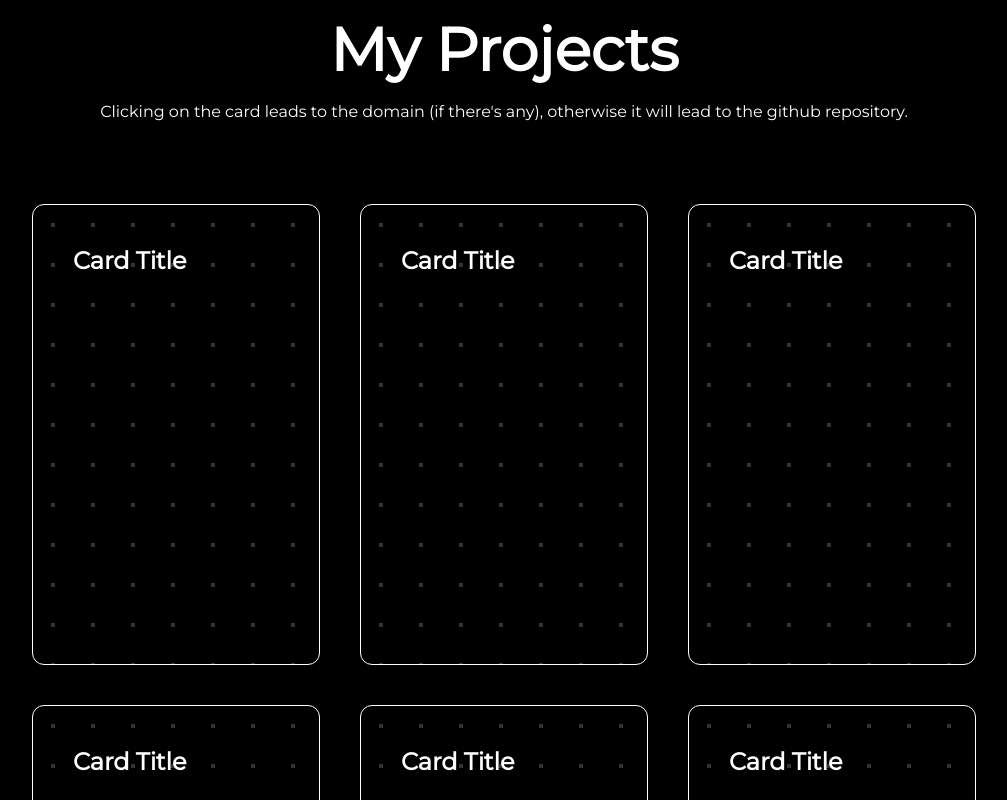
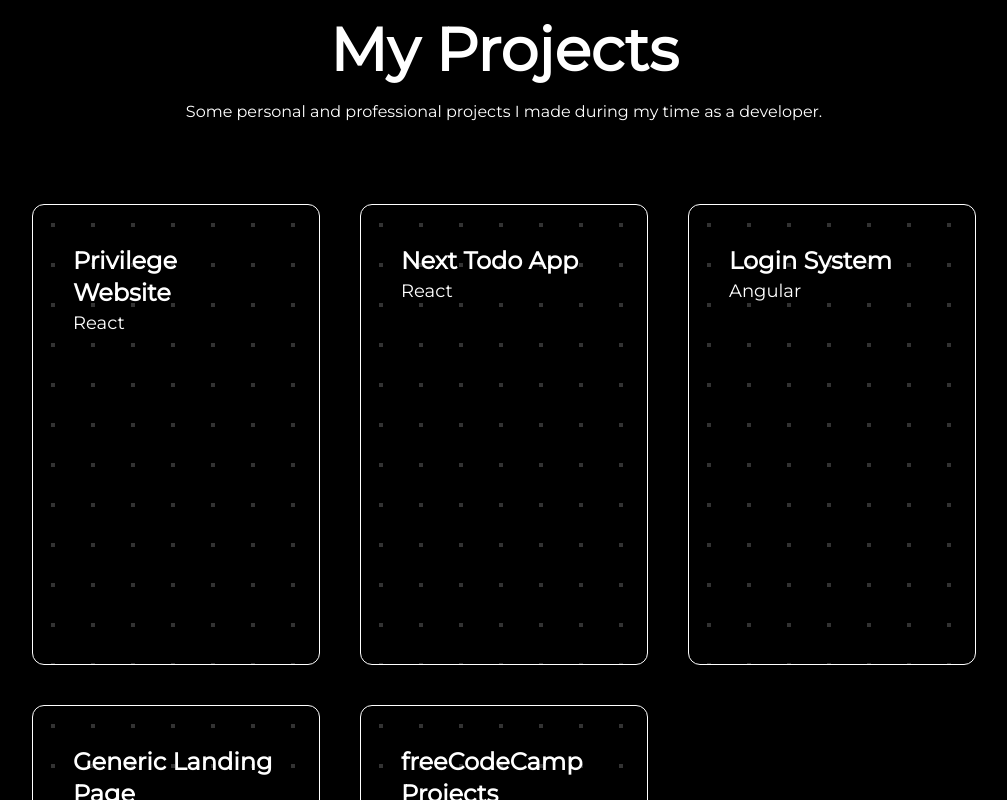
Before and after one commit to rodrfentanes21/my-portfolio, a Next.js app: page / in a window 1280 px wide. Shown: the part 1660-2460 px from the top of the page, without its empty margins (136-1143 px from the left). Built offline with nearby package versions, Linux system fonts and the light colour scheme.

Commit message:
filled project cards

```diff
--- a/components/ProjectCard.tsx
+++ b/components/ProjectCard.tsx
@@ -1,18 +1,49 @@
 import React from "react";
 import styles from "../styles/Card.module.css";
+import Link from "next/link";
 
-export default function ProjectCard() {
+export default function ProjectCard(props: any) {
   return (
     <div className="group">
       <div className={styles.card}>
         <div className={styles.cardgradient}></div>
         <div className={styles.cardcontent}>
-          <h3 className=" font-bold text-2xl">Card Title</h3>
-          <p className="opacity-0 transform ease-in-out transition duration-500 group-hover:opacity-100 text-sm lg:text-base">
-            Lorem ipsum dolor sit, amet consectetur adipisicing elit. In, odio
-            iure totam ullam
+          <h3 className=" font-bold text-2xl">{props.title}</h3>
+          <h4 className=" font-thin text-lg">{props.language}</h4>
+          <p className="opacity-0 transform ease-in-out transition duration-500 group-hover:opacity-100 text-sm lg:text-base mt-">
+            {props.content}
           </p>
-          <a className="opacity-0 transform ease-in-out transition duration-500 group-hover:opacity-100 absolute left-5 bottom-5">
+          <div className="absolute w-4/5 left-5 bottom-5 flex gap-4">
+            {props.mainLink ? (
+              <a
+                target="__blank"
+                href={props.mainLink}
+                className="opacity-0 transform ease-in-out transition duration-500 group-hover:opacity-100"
+              >
+                <svg
+                  xmlns="http://www.w3.org/2000/svg"
+                  fill="none"
+                  viewBox="0 0 24 24"
+                  stroke-width="1.5"
+                  stroke="currentColor"
+                  className="w-6 h-6"
+                >
+                  <path
+                    stroke-linecap="round"
+                    stroke-linejoin="round"
+                    d="M12 21a9.004 9.004 0 008.716-6.747M12 21a9.004 9.004 0 01-8.716-6.747M12 21c2.485 0 4.5-4.03 4.5-9S14.485 3 12 3m0 18c-2.485 0-4.5-4.03-4.5-9S9.515 3 12 3m0 0a8.997 8.997 0 017.843 4.582M12 3a8.997 8.997 0 00-7.843 4.582m15.686 0A11.953 11.953 0 0112 10.5c-2.998 0-5.74-1.1-7.843-2.918m15.686 0A8.959 8.959 0 0121 12c0 .778-.099 1.533-.284 2.253m0 0A17.919 17.919 0 0112 16.5c-3.162 0-6.133-.815-8.716-2.247m0 0A9.015 9.015 0 013 12c0-1.605.42-3.113 1.157-4.418"
+                  />
+                </svg>
+              </a>
+            ) : (
+              ""
+            )}
+            {props.gitHubLink ? (
+              <a
+                target="__blank"
+                href={props.gitHubLink}
+                className="opacity-0 transform ease-in-out transition duration-500 group-hover:opacity-100"
+              >
                 <svg
                   xmlns="http://www.w3.org/2000/svg"
                   width="24"
@@ -23,6 +54,29 @@ export default function ProjectCard() {
                   <path d="M12 0c-6.626 0-12 5.373-12 12 0 5.302 3.438 9.8 8.207 11.387.599.111.793-.261.793-.577v-2.234c-3.338.726-4.033-1.416-4.033-1.416-.546-1.387-1.333-1.756-1.333-1.756-1.089-.745.083-.729.083-.729 1.205.084 1.839 1.237 1.839 1.237 1.07 1.834 2.807 1.304 3.492.997.107-.775.418-1.305.762-1.604-2.665-.305-5.467-1.334-5.467-5.931 0-1.311.469-2.381 1.236-3.221-.124-.303-.535-1.524.117-3.176 0 0 1.008-.322 3.301 1.23.957-.266 1.983-.399 3.003-.404 1.02.005 2.047.138 3.006.404 2.291-1.552 3.297-1.23 3.297-1.23.653 1.653.242 2.874.118 3.176.77.84 1.235 1.911 1.235 3.221 0 4.609-2.807 5.624-5.479 5.921.43.372.823 1.102.823 2.222v3.293c0 .319.192.694.801.576 4.765-1.589 8.199-6.086 8.199-11.386 0-6.627-5.373-12-12-12z" />
                 </svg>
               </a>
+            ) : (
+              ""
+            )}
+            {props.gitHubLink2 ? (
+              <a
+                target="__blank"
+                href={props.gitHubLink2}
+                className="opacity-0 transform ease-in-out transition duration-500 group-hover:opacity-100"
+              >
+                <svg
+                  xmlns="http://www.w3.org/2000/svg"
+                  width="24"
+                  height="24"
+                  viewBox="0 0 24 24"
+                  fill="white"
+                >
+                  <path d="M12 0c-6.626 0-12 5.373-12 12 0 5.302 3.438 9.8 8.207 11.387.599.111.793-.261.793-.577v-2.234c-3.338.726-4.033-1.416-4.033-1.416-.546-1.387-1.333-1.756-1.333-1.756-1.089-.745.083-.729.083-.729 1.205.084 1.839 1.237 1.839 1.237 1.07 1.834 2.807 1.304 3.492.997.107-.775.418-1.305.762-1.604-2.665-.305-5.467-1.334-5.467-5.931 0-1.311.469-2.381 1.236-3.221-.124-.303-.535-1.524.117-3.176 0 0 1.008-.322 3.301 1.23.957-.266 1.983-.399 3.003-.404 1.02.005 2.047.138 3.006.404 2.291-1.552 3.297-1.23 3.297-1.23.653 1.653.242 2.874.118 3.176.77.84 1.235 1.911 1.235 3.221 0 4.609-2.807 5.624-5.479 5.921.43.372.823 1.102.823 2.222v3.293c0 .319.192.694.801.576 4.765-1.589 8.199-6.086 8.199-11.386 0-6.627-5.373-12-12-12z" />
+                </svg>
+              </a>
+            ) : (
+              ""
+            )}
+          </div>
         </div>
       </div>
     </div>
--- a/components/Projects.tsx
+++ b/components/Projects.tsx
@@ -43,15 +43,50 @@ export default function Projects() {
         animate={animation}
       >
         <h2>My Projects</h2>
-        <p className="text-base pt-5 font-normal">Clicking on the card leads to the domain (if there&apos;s any), otherwise it will lead to the github repository.</p>
+        <p className="text-base pt-5 font-normal">
+          Some personal and professional projects I made during my time as a
+          developer.
+        </p>
       </motion.div>
-      <motion.div initial={{ opacity: 0 }} animate={animation2} className='grid grid-cols-1 lg:grid-cols-3 justify-items-center gap-10 pt-20 pb-48 lg:pb-20'>
-        <ProjectCard />
-        <ProjectCard />
-        <ProjectCard />
-        <ProjectCard />
-        <ProjectCard />
-        <ProjectCard />
+      <motion.div
+        initial={{ opacity: 0 }}
+        animate={animation2}
+        className="grid grid-cols-1 lg:grid-cols-3 justify-items-center gap-10 pt-20 pb-48 lg:pb-20"
+      >
+        <ProjectCard
+          title="Privilege Website"
+          language="React"
+          content="Responsive website developed for Privilege Construtora, a brazilian construction company, my first professional paid project,
+          (since this is a professional project made for a third-party company, they may not want to have the code exposed publically, therefore the repository is private and will not be available here)."
+          mainLink="https://privilege.vercel.app/"
+        />
+        <ProjectCard
+          title="Next Todo App"
+          language="React"
+          content="This is an unfinished project. My first experience using Next.js and Vercel, Good project to learn the fundamentals of react and some Next.js exclusive functionalities, also helped me get used to TailwindCSS"
+          mainLink="https://nextjs-todo-six-pi.vercel.app/"
+          gitHubLink="https://github.com/rodrfentanes21/nextjs-todo"
+        />
+        <ProjectCard
+          title="Login System"
+          language="Angular"
+          content="FullStack Login page, made using Angular, Bootstrap, Node.js, Express, Mongoose and MongoDB. This Project is divided in 2 repos (front and backend)"
+          gitHubLink="https://github.com/rodrfentanes21/cadastro_wevo"
+          gitHubLink2="https://github.com/rodrfentanes21/backend_wevo"
+        />
+        <ProjectCard
+          title="Generic Landing Page"
+          language="React"
+          content="Generic T-Shirt Landing page, my first project using TailwindCSS, deployed with Firebase"
+          mainLink="https://tailwindproductpage.web.app"
+          gitHubLink="https://github.com/rodrfentanes21/tailwindproj"
+        />
+        <ProjectCard
+          title="freeCodeCamp Projects"
+          language="Vanilla HTML and CSS"
+          content="Projects made in order to get the freeCodeCamp Responsive Web Design Certification."
+          gitHubLink="https://github.com/rodrfentanes21/fccprojects"
+        />
       </motion.div>
     </section>
   );
```
Also changed, not shown: 1 other file (tests, documents, lock files or other folders). Lines whose indentation alone changed are shown as unchanged.
